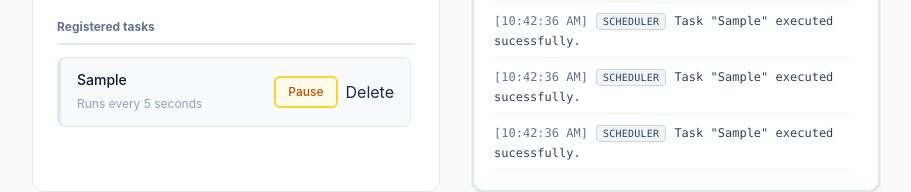
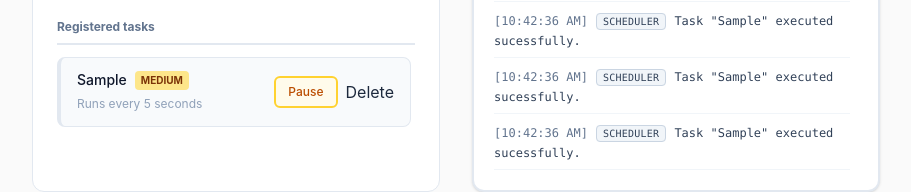
Before and after one commit to martinengo2108-collab/Learning_React_Js, a React (Vite) app in the folder Task_scheduler/: page / in a window 1280 px wide. Both pictures are taken after typing "Sample", "5" into the empty fields and a click on the button "Register task". Shown: the part 486-678 px from the top of the page, without its empty margins (184-1095 px from the left). Built offline with nearby package versions, Linux system fonts and the light colour scheme.

Commit message:
refactor TaskList component for improved formatting and priority display

```diff
--- a/Task_scheduler/src/components/TaskList.jsx
+++ b/Task_scheduler/src/components/TaskList.jsx
@@ -2,16 +2,16 @@ import React from "react"
 
 export default function TaskList({ tasks, onToggleStatus, onDeleteTask }) {
 
-    const priorityBorder={
-        low:"border-l-[#A7F3DO]",
-        medium:"border-l-[#FCA5A5]",
-        high:"border-l-[#FCA5A5]"
+    const priorityBorder = {
+        low: "border-l-[#A7F3DO]",
+        medium: "border-l-[#FCA5A5]",
+        high: "border-l-[#FCA5A5]"
     }
 
-    const priorityBadge={
-        low:"bg-[#A7F3DO] text-emerald-900",
-        medium:"bg-[#FDE68A] text-amber-900",
-        high:"bg-[#FCA5A5] text-red-900"
+    const priorityBadge = {
+        low: "bg-[#A7F3DO] text-emerald-900",
+        medium: "bg-[#FDE68A] text-amber-900",
+        high: "bg-[#FCA5A5] text-red-900"
     };
     return (
         <div>
@@ -30,13 +30,21 @@ export default function TaskList({ tasks, onToggleStatus, onDeleteTask }) {
                             priorityBorder[task.priority] || priorityBorder.medium}
                             border-y border-r border-slate-200 px-4 py-3 rounded-lg">
                             <div>
-                                <div className="flex items-center gap-2"></div>
-                                <p className="text-sm text-slate-900 font-medium">
-                                    {task.name}
-                                </p>
+                                <div className="flex items-center gap-2">
+                                    <p className="text-sm text-slate-900 font-medium">
+                                        {task.name}
+                                    </p>
+                                    <span
+                                        className={`text-[10px] uppercase font-bold px-1.5 py-0.5 rounded ${priorityBadge[task.priority] || priorityBadge.medium
+                                            }`}>
+                                        {task.priority || "medium"}
+
+                                    </span>
+                                </div>
                                 <span
                                     className="text-xs text-slate-400"> Runs every {task.interval} {task.unit}
                                 </span>
+
                             </div>
                             <div className="flex items-center gap-2">
                                 <button
```
